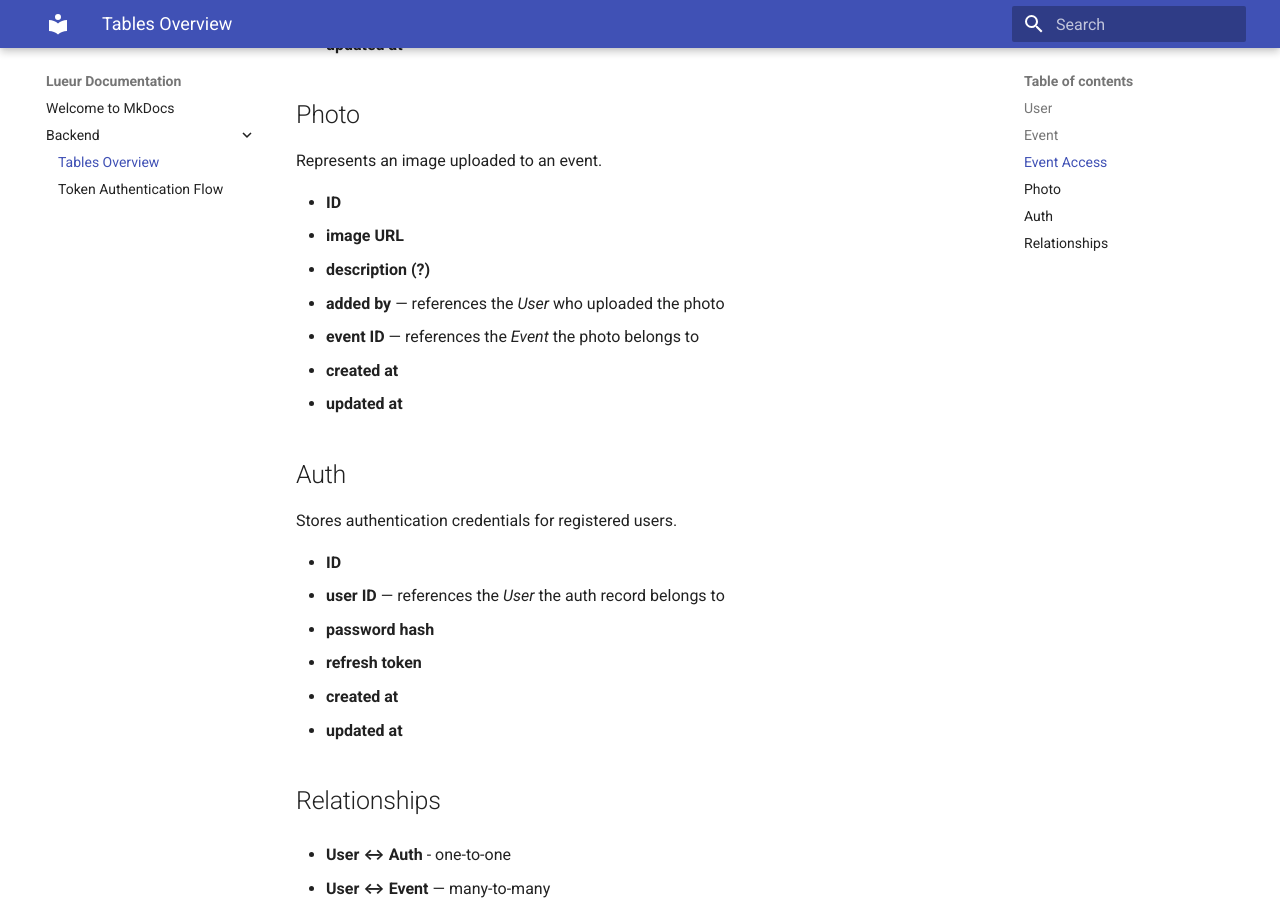
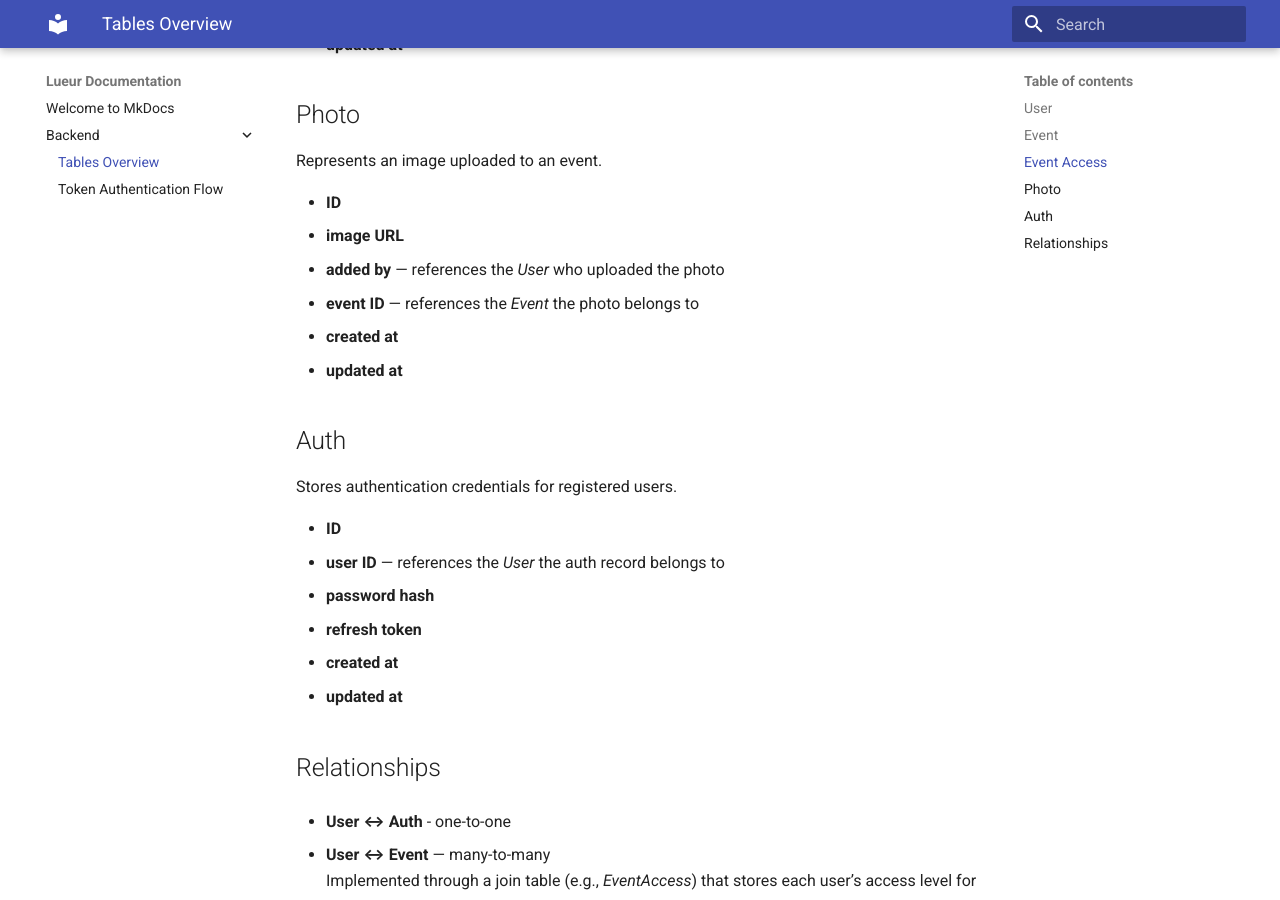
Before and after one commit to lueur-studio/lueur-doc, an MkDocs documentation site: the page built from docs/backend/tables.md, in a window 1280 px wide and 900 px high, scrolled down 1304 px. Built offline with MkDocs 1.6.1 and Material for MkDocs 9.7.7, drawn with Linux system fonts in a browser that asks for light colours.

Commit message:
Remove description field from Photo table in tables overview

```diff
--- a/docs/backend/tables.md
+++ b/docs/backend/tables.md
@@ -44,7 +44,6 @@ Represents an image uploaded to an event.
 
 - **ID**
 - **image URL**
-- **description (?)**
 - **added by** — references the _User_ who uploaded the photo
 - **event ID** — references the _Event_ the photo belongs to
 - **created at**
```
